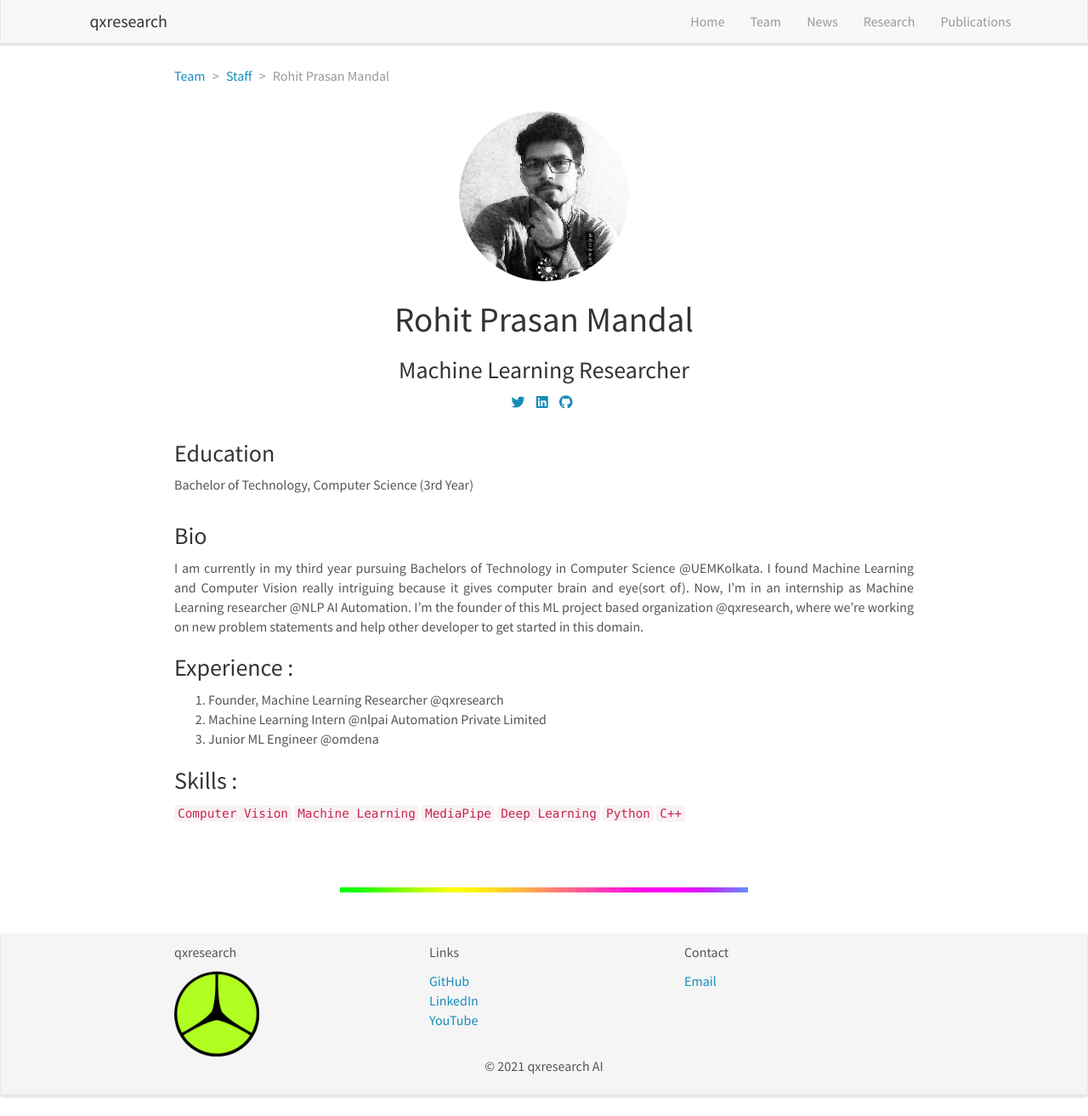
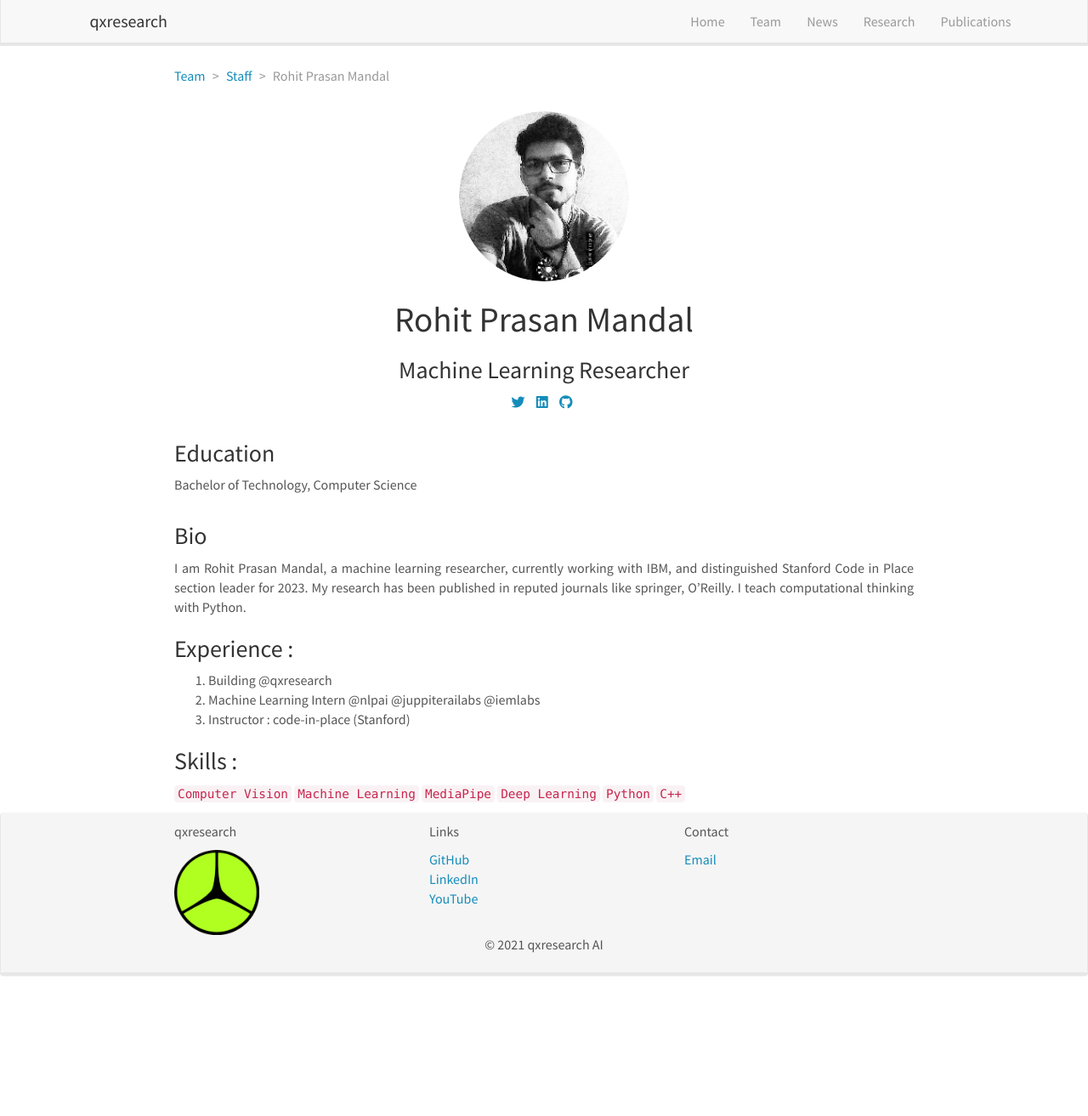
Before and after one commit to qxresearch/qxresearch.github.io, a Jekyll site: the page built from _pages/team/_posts/2021-06-04-rohit-prasan-mandal.md, in a window 1280 px wide and 1313 px high. Shown: the whole window at 85% size. Built offline with Jekyll 4.4.1, drawn with Linux system fonts in a browser that asks for light colours; nearby versions of some CDN libraries.

Commit message:
Update 2021-06-04-rohit-prasan-mandal.md

```diff
--- a/_pages/team/_posts/2021-06-04-rohit-prasan-mandal.md
+++ b/_pages/team/_posts/2021-06-04-rohit-prasan-mandal.md
@@ -14,24 +14,18 @@ social:
     orcid:
     research-gate:
 education:
- - Bachelor of Technology, Computer Science (3rd Year)
+ - Bachelor of Technology, Computer Science
 
 ---
 
-I am currently in my third year pursuing Bachelors of Technology in Computer Science @UEMKolkata. I found Machine Learning and Computer Vision really intriguing because it gives computer brain and eye(sort of). Now, I'm in an internship as Machine Learning researcher @NLP AI Automation. I'm the founder of this ML project based organization @qxresearch, where we're working on new problem statements and help other developer to get started in this domain.
+I am Rohit Prasan Mandal, a machine learning researcher, currently working with IBM, and distinguished Stanford Code in Place section leader for 2023. My research has been published in reputed journals like springer, O'Reilly. I teach computational thinking with Python.
 
 ### Experience :
 
-1. Founder, Machine Learning Researcher @qxresearch
-2. Machine Learning Intern @nlpai Automation Private Limited
-3. Junior ML Engineer @omdena
+1. Building @qxresearch
+2. Machine Learning Intern @nlpai @juppiterailabs @iemlabs
+3. Instructor : code-in-place (Stanford)
 
 ### Skills :
 
 `Computer Vision` `Machine Learning` `MediaPipe` `Deep Learning` `Python` `C++`
-
-<p align="center">
-  <a href="https://qxresearch.github.io">
-    <img src="https://raw.githubusercontent.com/qxresearch/qxresearch.github.io/main/images/Delete/giphy.gif" alt="Logo">
-  </a>
-</p>
```
